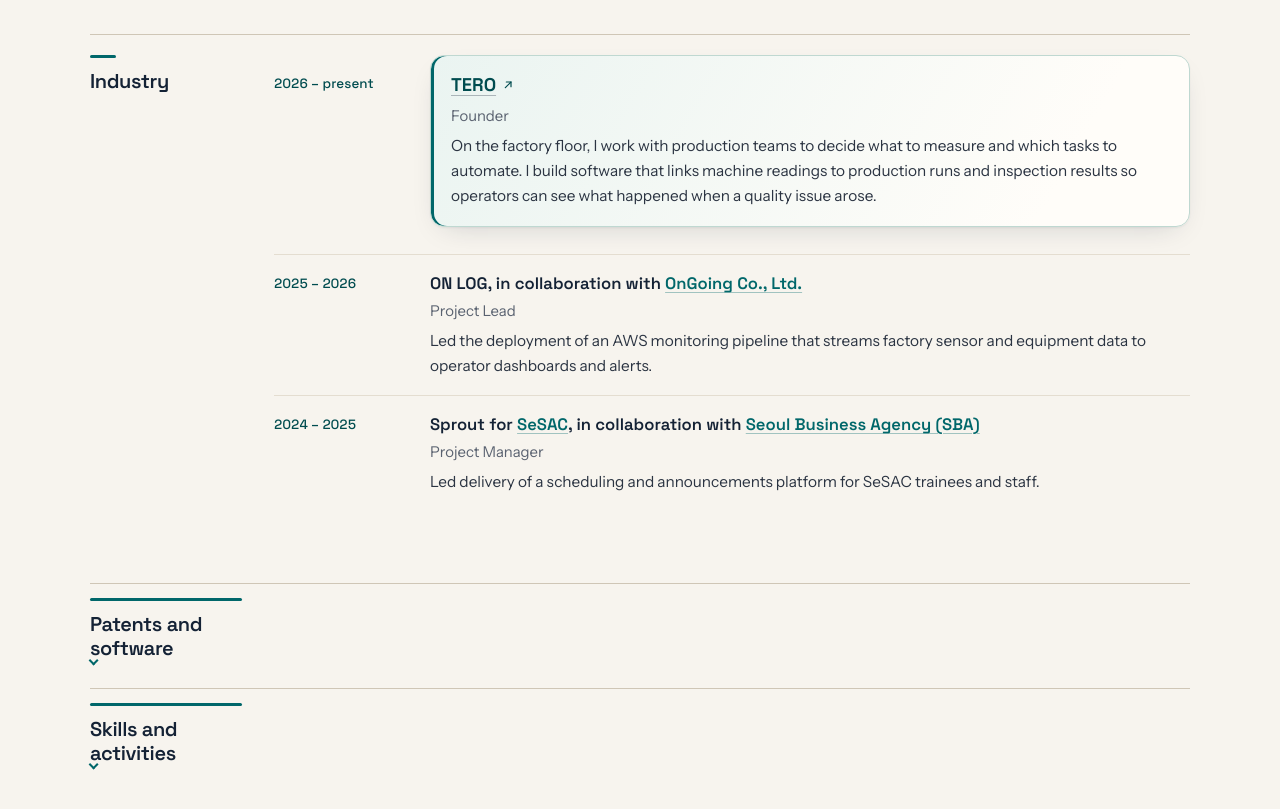
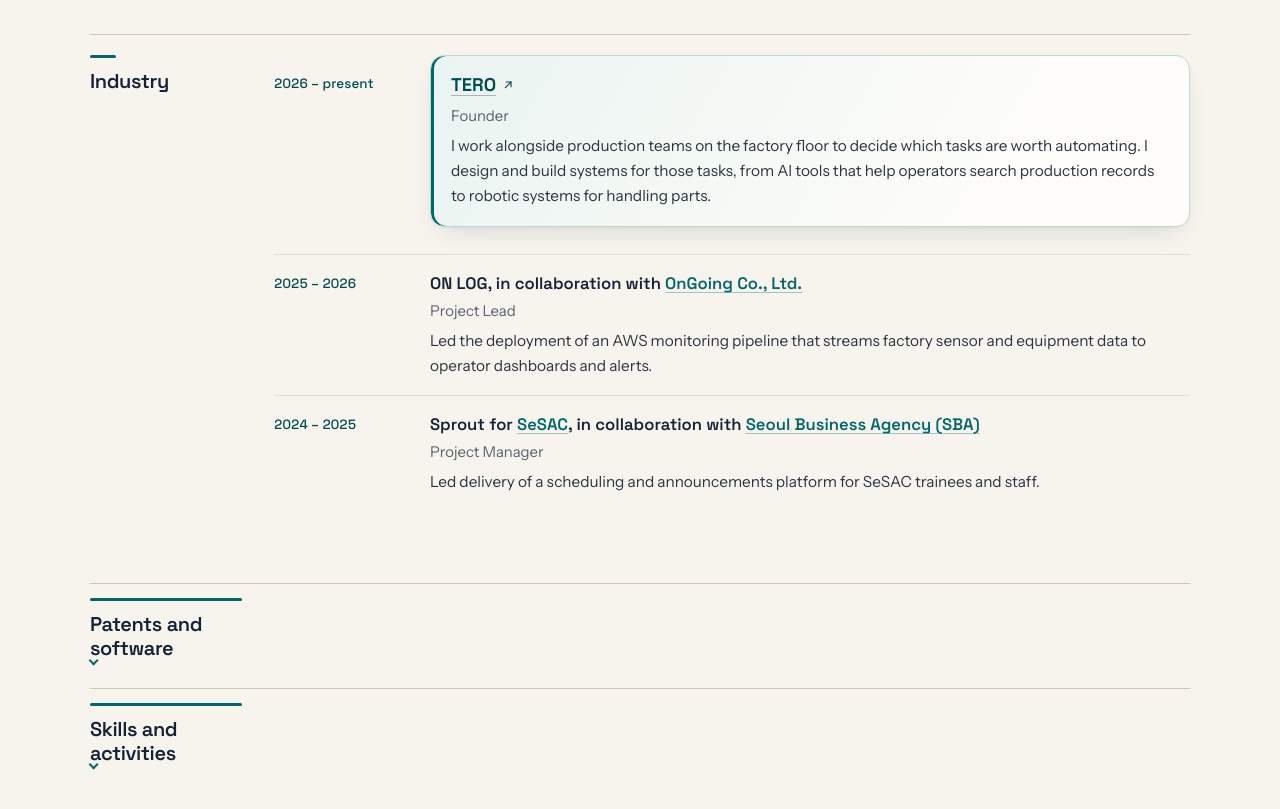
Before and after one commit to yoondol/yoondol.github.io, a plain HTML site: page index.html in a window 1280 px wide. Shown: the part 3040-3849 px from the top of the page. Drawn offline with Linux system fonts and the light colour scheme.

Commit message:
Describe how TERO chooses and builds factory automation projects

```diff
--- a/index.html
+++ b/index.html
@@ -245,7 +245,7 @@
         <div class="entry-body highlight-card">
           <h3><a href="https://tero.kr/">TERO<svg class="icon" aria-hidden="true" focusable="false"><use href="#i-out"/></svg></a></h3>
           <p class="role">Founder</p>
-          <p>On the factory floor, I work with production teams to decide what to measure and which tasks to automate. I build software that links machine readings to production runs and inspection results so operators can see what happened when a quality issue arose.</p>
+          <p>I work alongside production teams on the factory floor to decide which tasks are worth automating. I design and build systems for those tasks, from AI tools that help operators search production records to robotic systems for handling parts.</p>
         </div>
       </article>
 
```
Also changed, not shown: 1 other file.
